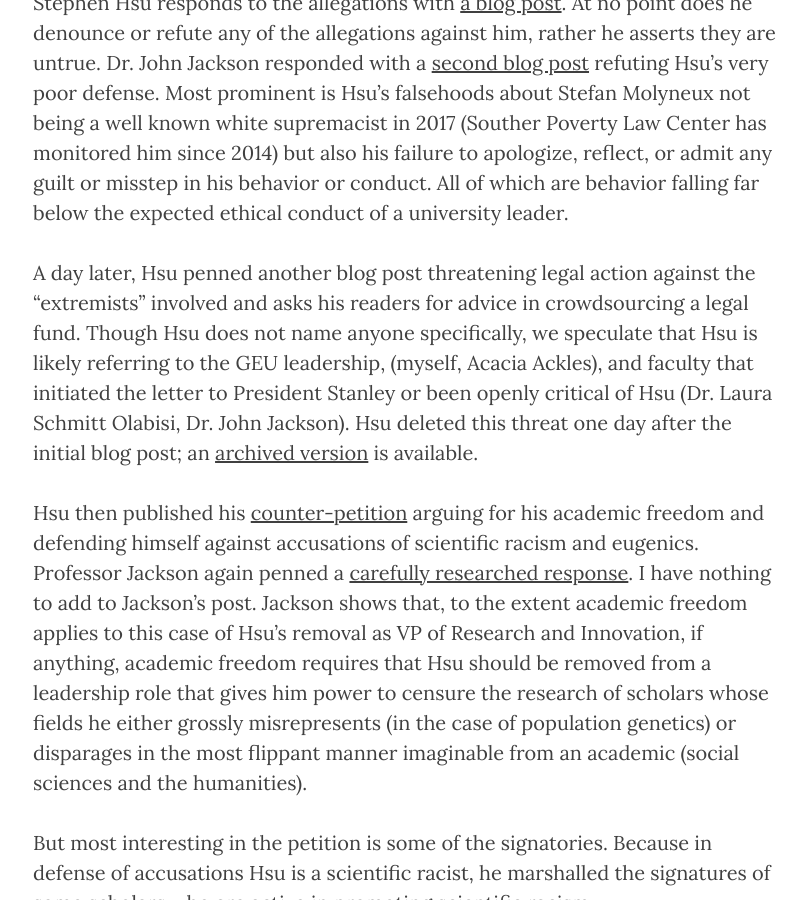
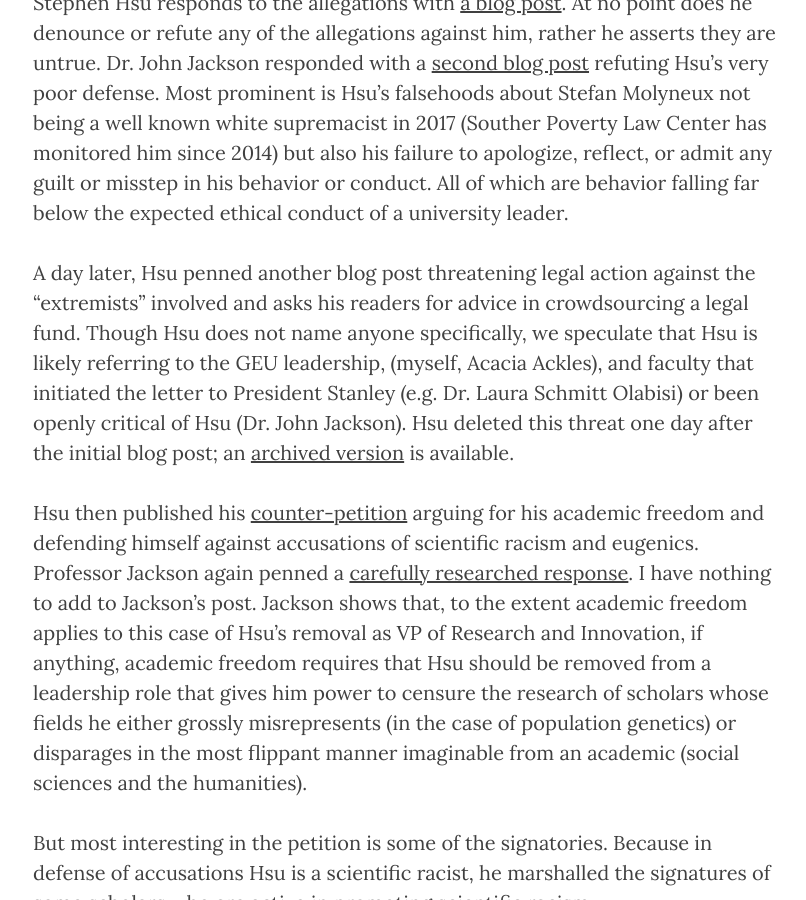
Before and after one commit to KevinABird/KevinABird.github.io, a Jekyll site: the page built from _posts/2020-06-16-With-Friends-Like-These-Comments-On-the-Uproar-Over-Stephen-Hsu.md, in a window 1280 px wide and 900 px high, scrolled down 1856 px. Shown: the whole window, without its empty margins (232-1038 px from the left). Built offline with Jekyll 4.4.1, drawn with Linux system fonts in a browser that asks for light colours; nearby versions of some CDN libraries.

```diff
--- a/_posts/2020-06-16-With-Friends-Like-These-Comments-On-the-Uproar-Over-Stephen-Hsu.md
+++ b/_posts/2020-06-16-With-Friends-Like-These-Comments-On-the-Uproar-Over-Stephen-Hsu.md
@@ -16,7 +16,7 @@ The following day two petitions were publicized, one [open letter from GEU]( htt
 
 Stephen Hsu responds to the allegations with [a blog post](https://web.archive.org/save/https://infoproc.blogspot.com/2020/06/twitter-attacks-and-defense-of.html). At no point does he denounce or refute any of the allegations against him, rather he asserts they are untrue. Dr. John Jackson responded with a [second blog post](https://altrightorigins.com/2020/06/13/hsu-ethical-responsibility/) refuting Hsu’s very poor defense. Most prominent is Hsu’s falsehoods about Stefan Molyneux not being a well known white supremacist in 2017 (Souther Poverty Law Center has monitored him since 2014) but also his failure to apologize, reflect, or admit any guilt or misstep in his behavior or conduct. All of which are behavior falling far below the expected ethical conduct of a university leader.
 
-A day later, Hsu penned another blog post threatening legal action against the “extremists” involved and asks his readers for advice in crowdsourcing a legal fund. Though Hsu does not name anyone specifically, we speculate that Hsu is likely referring to the GEU leadership, (myself, Acacia Ackles), and faculty that initiated the letter to President Stanley or been openly critical of Hsu (Dr. Laura Schmitt Olabisi, Dr. John Jackson). Hsu deleted this threat one day after the initial blog post; an [archived version](https://web.archive.org/web/20200615211451/https://infoproc.blogspot.com/2020/06/manifold-episode-zero.html ) is available.
+A day later, Hsu penned another blog post threatening legal action against the “extremists” involved and asks his readers for advice in crowdsourcing a legal fund. Though Hsu does not name anyone specifically, we speculate that Hsu is likely referring to the GEU leadership, (myself, Acacia Ackles), and faculty that initiated the letter to President Stanley (e.g. Dr. Laura Schmitt Olabisi) or been openly critical of Hsu (Dr. John Jackson). Hsu deleted this threat one day after the initial blog post; an [archived version](https://web.archive.org/web/20200615211451/https://infoproc.blogspot.com/2020/06/manifold-episode-zero.html ) is available.
 
 Hsu then published his [counter-petition](https://docs.google.com/document/d/14n8AJuUpRooDJAZYdRIp2gdEkkKjmnOOH5FOJ8ESmRs/edit) arguing for his academic freedom and defending himself against  accusations of scientific racism and eugenics. Professor Jackson again penned a [carefully researched response](https://altrightorigins.com/2020/06/16/hsu-academic-freedom/). I have nothing to add to Jackson’s post. Jackson shows that, to the extent academic freedom applies to this case of Hsu’s removal as VP of Research and Innovation, if anything, academic freedom requires that Hsu should be removed from a leadership role that gives him power to censure the research of scholars whose fields he either grossly misrepresents (in the case of population genetics) or disparages in the most flippant manner imaginable from an academic (social sciences and the humanities).
 
```
